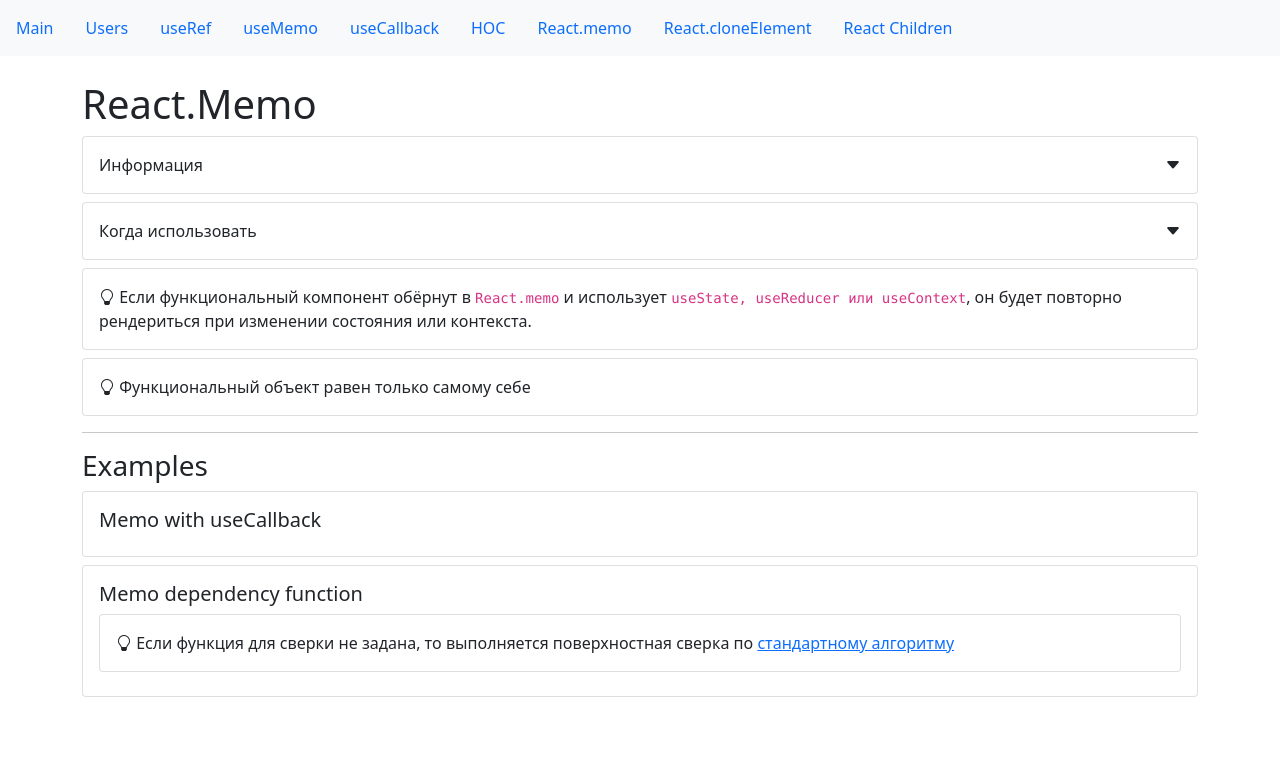
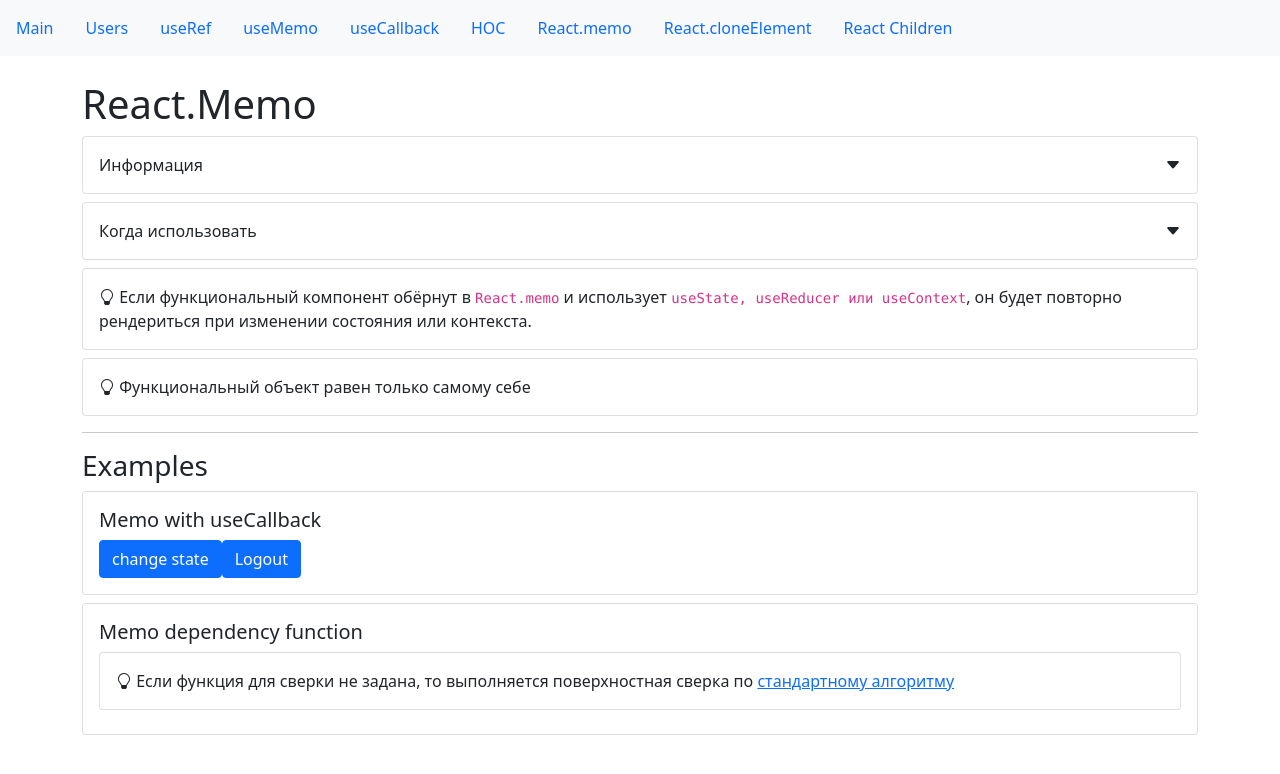
Before and after one commit to LisPavel/react-hooks, a React (Create React App) app: page /memo in a window 1280 px wide. Shown: the top 774 px of the page. Built offline with nearby package versions, Linux system fonts and the light colour scheme.

Commit message:
memoize components

```diff
--- a/src/app/components/examples/memo/memoWithUseCallbackExample.jsx
+++ b/src/app/components/examples/memo/memoWithUseCallbackExample.jsx
@@ -1,5 +1,44 @@
+import React, { useCallback, useEffect, useState } from "react";
+import PropTypes from "prop-types";
+
+const LogOutBtn = ({ onLogOut }) => {
+    useEffect(() => console.log("render button"));
+    return (
+        <button className="btn btn-primary" onClick={onLogOut}>
+            Logout
+        </button>
+    );
+};
+LogOutBtn.propTypes = {
+    onLogOut: PropTypes.func.isRequired
+};
+
+function areEqual(prevState, nextState) {
+    if (prevState.onLogOut !== nextState.onLogOut) return false;
+    return true;
+}
+
+const MemoizedLogOutBtn = React.memo(LogOutBtn, areEqual);
+
 const MemoWithUseCallbackExample = (props) => {
-    return null;
+    const [state, setState] = useState(false);
+    const handleLogOut = useCallback(() => {
+        localStorage.removeItem("auth");
+    }, []);
+
+    console.log(state);
+
+    return (
+        <>
+            <button
+                className="btn btn-primary"
+                onClick={() => setState((ps) => !ps)}
+            >
+                change state
+            </button>
+            <MemoizedLogOutBtn onLogOut={handleLogOut} />
+        </>
+    );
 };
 
 export default MemoWithUseCallbackExample;
```
